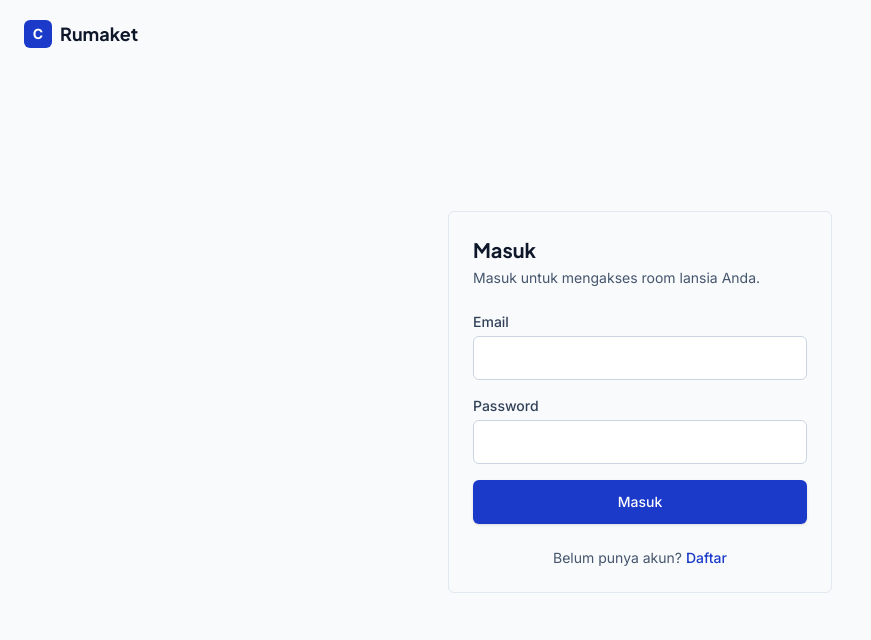
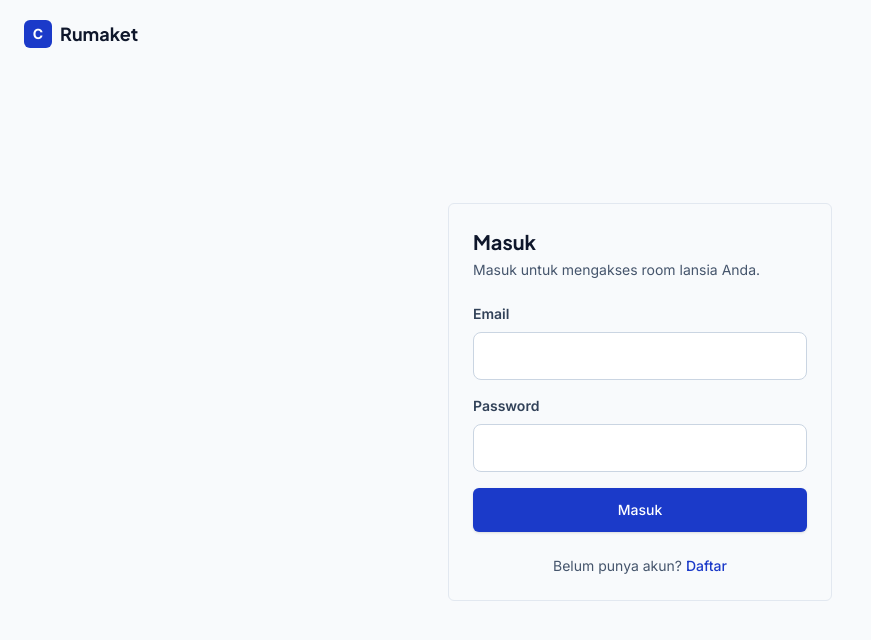
Before and after one commit to VinoSheesh/Rumaket, a Next.js app: page /login in a window 1280 px wide. Shown: the top 640 px of the page, without its empty margins (0-871 px from the left). Built offline with nearby package versions, Linux system fonts and the light colour scheme.

Commit message:
refactor(ui): enhance form field styling for premium feel
- Increase input height (h-11 → h-12)
- Upgrade border radius (rounded-md → rounded-lg)
- Improve focus ring with brand-600 and 20% opacity
- Enhance label weight (font-medium → font-semibold)
- Better spacing and visual hierarchy

```diff
--- a/src/components/ui/Field.tsx
+++ b/src/components/ui/Field.tsx
@@ -5,7 +5,7 @@ import {
 } from "react";
 
 const fieldClasses =
-  "h-11 w-full rounded-md border border-slate-300 bg-white px-3 py-2 text-sm text-slate-900 placeholder:text-slate-500 focus:border-brand-700 focus:outline-none focus:ring-1 focus:ring-brand-700 disabled:bg-slate-100 disabled:text-slate-500";
+  "h-12 w-full rounded-lg border border-slate-300 bg-white px-4 py-2 text-sm text-slate-900 placeholder:text-slate-400 transition-all focus:border-brand-600 focus:outline-none focus:ring-2 focus:ring-brand-600/20 disabled:bg-slate-100 disabled:text-slate-500";
 
 export function Label({
   children,
@@ -17,7 +17,7 @@ export function Label({
   return (
     <label
       htmlFor={htmlFor}
-      className="mb-1 block text-sm font-medium text-slate-700"
+      className="mb-2 block text-sm font-semibold text-slate-700"
     >
       {children}
     </label>
```
